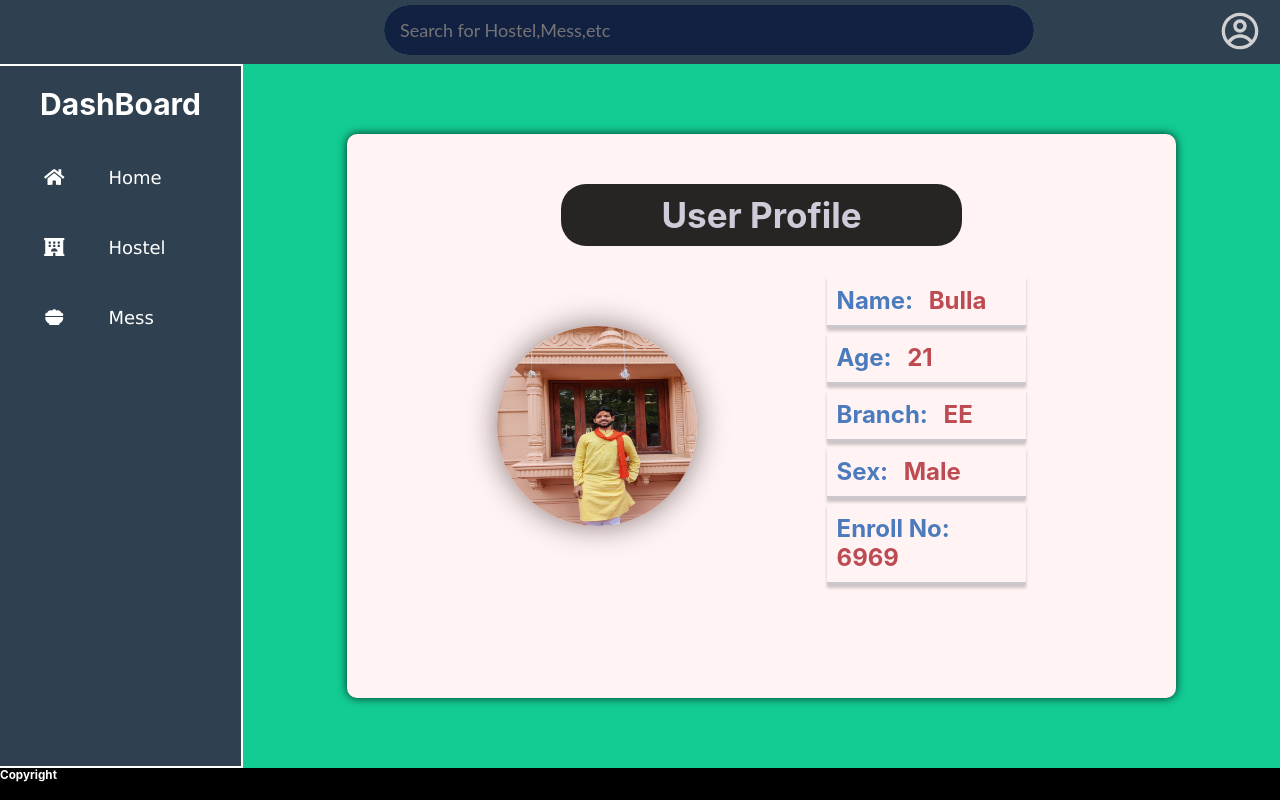
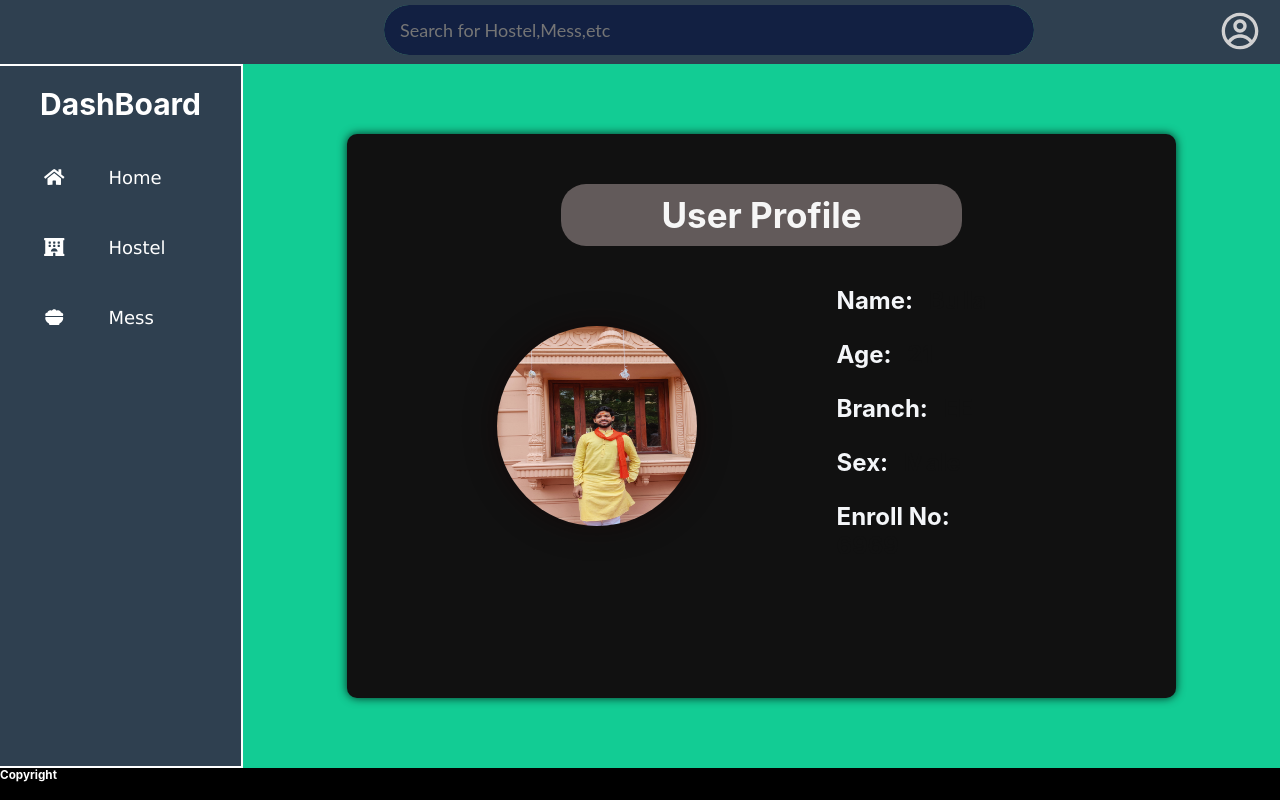
Before and after one commit to yashdubey369/Hostel_Management, a React (Create React App) app in the folder client/: page /hostel/profile in a window 1280 px wide. Built offline with nearby package versions, Linux system fonts and the light colour scheme.

Commit message:
update profile page

```diff
--- a/client/src/Pages/Hostel/Profile.css
+++ b/client/src/Pages/Hostel/Profile.css
@@ -1,9 +1,9 @@
 .user-profile {
   text-align: center;
-  background: #fff3f3;
+  background: #111111;
   border-radius: 10px;
   box-shadow: 0 0 10px rgba(0, 0, 0, 0.79);
-  border-color: #333;
+  border-color: #796f6f;
   height: 80%;
   padding: 50px;
   width: 80%;
@@ -47,28 +47,84 @@
   text-align: left;
   margin: 0px 100px 5px;
   font-weight: bold;
-  border-bottom: 3px solid #cac8cc;
-box-shadow: 0px 3px 3px rgba(0, 0, 0, 0.2);
+  position: relative;
+  transition: .5s;
+
+}
+
+
+
+.user-details p::before {
+  content: '';
+  position: absolute;
+  top: 0;
+  left: 0;
+  width: 100%;
+  height: 100%;
+  background: #ffee10;
+  transition: .5s;
+  transform: scale(.9);
+  z-index: -1;
+}
+
+.user-details p:hover::before {
+  transform: scale(1.1);
+  box-shadow: 0 0 50px #ffee10;
+}
+
+.user-details p:hover {
+  color: #ffee10;
+  box-shadow: 0 0 15px #ffee10;
+  text-shadow: 0 0 15px #ffee10;
 }
 .user-profile .field-name {
   font-weight: bold;
   margin-right: 10px;
-  color: #4b7bbd;
+  color: #f4f6f9;
   font-size:x-large;
 }
+
 .user-profile .field-answer {
   font-weight: bold;
   margin-right: 10px;
-  color: #bd4b51;
+  color: #111111;
   font-size:x-large;
 }
 
+
 .user-profile h1 {
-  background-color: #272424;
+  position: relative;
+  background-color: #625a5a;
   padding: 10px 100px;
   border-radius: 25px;
   font-size: 35px;
   margin-bottom: 30px;
-  color: #d0cad9;
+  color: #f6f6f6;
   display: inline-block;
+  transition: .5s;
 }
+
+.user-profile h1::before {
+  content: '';
+  position: absolute;
+  top: 0;
+  left: 0;
+  width: 100%;
+  height: 100%;
+  border-radius: 25px;
+  background: #ffee10;
+  transition: .5s;
+  transform: scale(.9);
+  z-index: -1;
+}
+
+.user-profile h1:hover::before {
+  transform: scale(1.1);
+  box-shadow: 0 0 50px #ffee10;
+}
+
+.user-profile h1:hover {
+  color: #ffee10;
+  box-shadow: 0 0 15px #ffee10;
+  text-shadow: 0 0 15px #ffee10;
+}
```
